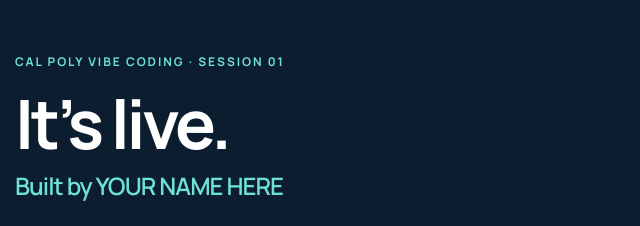
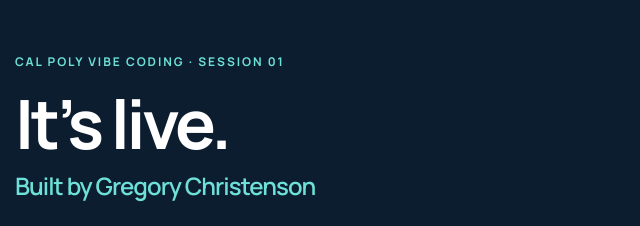
Before and after one commit to gr3gchr1s/my-first-site, a plain HTML site: page index.html in a window 1280 px wide. Shown: the top 226 px of the page, 305-945 px from the left. Drawn offline with Linux system fonts and the light colour scheme; a web font is replaced by a local one.

Commit message:
Update index.html

```diff
--- a/index.html
+++ b/index.html
@@ -112,7 +112,7 @@
   <h1>It&rsquo;s live.</h1>
 
   <!-- Step 5: change the name below to yours, then commit. -->
-  <p class="name">Built by YOUR NAME HERE</p>
+  <p class="name">Built by Gregory Christenson </p>
 
   <p class="lead">
     This page is on the internet. Anyone you send this link to can open it,
```
